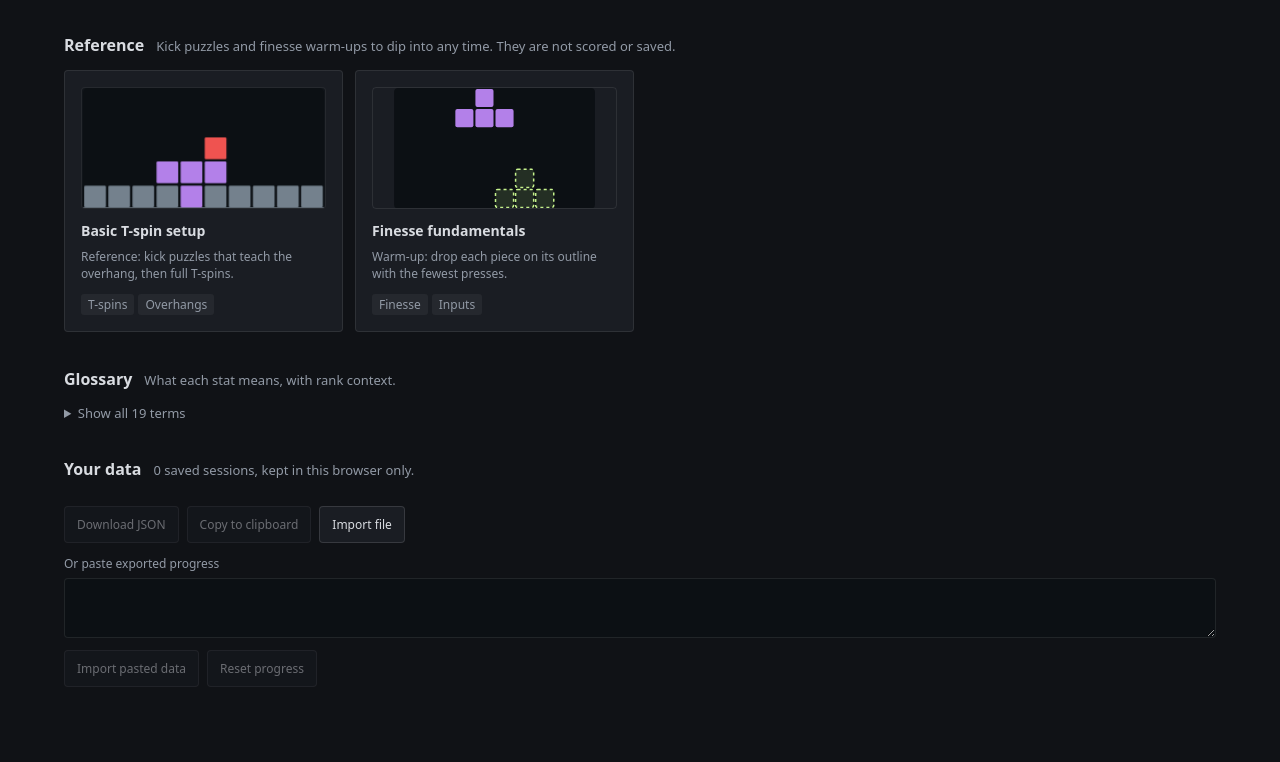
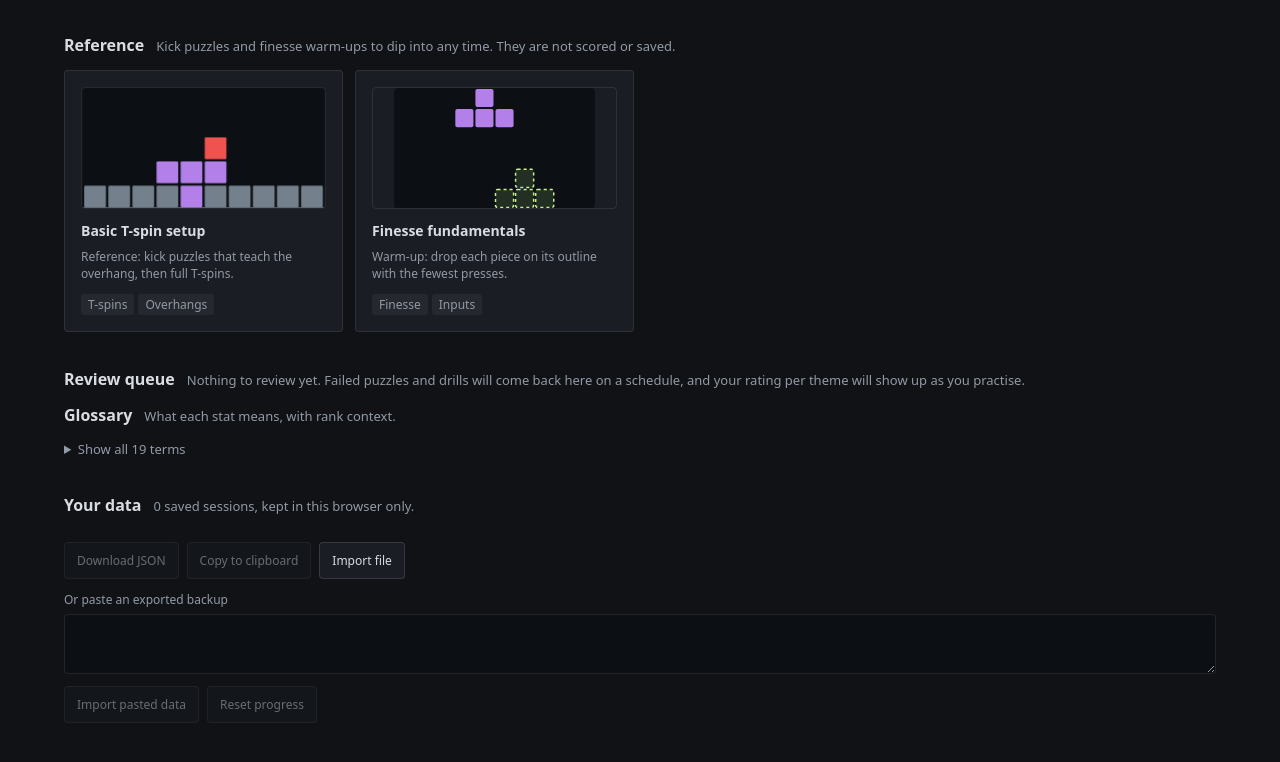
Before and after one commit to johnzhao08/Tetr-Trainer, a React (Vite) app: page / in a window 1280 px wide. Shown: the part 1506-2268 px from the top of the page. Built offline with nearby package versions, Linux system fonts and the light colour scheme.

Commit message:
Wire review card and combined backup into home

```diff
--- a/src/style.css
+++ b/src/style.css
@@ -1155,6 +1155,10 @@ kbd {
 .drill-card span { color: var(--muted); font-size: 12px; line-height: 1.5; }
 .drill-card .drill-card-best { margin-top: auto; padding-top: 4px; color: #d9dce1; }
 .card-note { color: #efcf54 !important; }
+.review-card { margin-top: 36px; display: grid; gap: 12px; }
+.rating-list { list-style: none; margin: 0; padding: 0; display: flex; flex-wrap: wrap; gap: 8px; }
+.rating-list li { display: flex; align-items: baseline; gap: 8px; padding: 6px 10px; border: 1px solid var(--border); border-radius: 4px; font-size: 13px; }
+.rating-list .rating-rd { color: var(--muted); font-size: 11px; }
 .data-section { margin-top: 36px; display: grid; gap: 12px; }
 .data-actions { display: flex; flex-wrap: wrap; align-items: center; gap: 8px; font-size: 13px; }
 .data-paste { display: grid; gap: 6px; font-size: 12px; color: var(--muted); }
--- a/src/ui/DataSection.tsx
+++ b/src/ui/DataSection.tsx
@@ -1,68 +1,80 @@
 import { useRef, useState } from "react";
-import {
-  emptyProgress,
-  exportProgress,
-  importProgressCounted,
-} from "../core/progress";
+import { exportBackup, importBackup } from "../core/backup";
+import { emptyProgress } from "../core/progress";
 import type { Progress } from "../core/progress";
-import { writeProgress } from "./progressStorage";
+import { emptyTraining, isTrainingEmpty } from "../core/training";
+import type { Training } from "../core/training";
+import { writeBoth } from "./progressStorage";
 
 type Message = { kind: "ok" | "error"; text: string } | null;
 
-// Export, import and reset for the saved drill history.
+// Export, import and reset for the saved drill history and training data.
 export function DataSection({
   progress,
+  training,
   onChange,
 }: {
   progress: Progress;
-  onChange: (next: Progress) => void;
+  training: Training;
+  onChange: (progress: Progress, training: Training) => void;
 }) {
   const [text, setText] = useState("");
   const [message, setMessage] = useState<Message>(null);
   const [confirming, setConfirming] = useState(false);
   const file = useRef<HTMLInputElement>(null);
   const count = progress.sessions.length;
+  const hasData = count > 0 || !isTrainingEmpty(training);
+  const backup = () => exportBackup(progress, training);
 
-  const apply = (next: Progress, okText: string) => {
-    onChange(next);
-    const saved = writeProgress(next);
-    setMessage({
-      kind: saved ? "ok" : "error",
-      text: saved ? okText : "Browser storage is unavailable, so this is not saved.",
-    });
+  const apply = (
+    next: Progress,
+    nextTraining: Training,
+    okText: string,
+  ): boolean => {
+    // Storage is all-or-nothing; on failure the old data stays in place.
+    if (!writeBoth(next, nextTraining)) {
+      setMessage({
+        kind: "error",
+        text: "Browser storage is unavailable or full. Nothing was changed.",
+      });
+      return false;
+    }
+    onChange(next, nextTraining);
+    setMessage({ kind: "ok", text: okText });
+    return true;
   };
   const download = () => {
     const url = URL.createObjectURL(
-      new Blob([exportProgress(progress)], { type: "application/json" }),
+      new Blob([backup()], { type: "application/json" }),
     );
     const link = document.createElement("a");
     link.href = url;
-    link.download = "tetr-trainer-progress.json";
+    link.download = "tetr-trainer-backup.json";
     link.click();
     URL.revokeObjectURL(url);
-    setMessage({ kind: "ok", text: "Progress downloaded." });
+    setMessage({ kind: "ok", text: "Backup downloaded." });
   };
   const copy = async () => {
     try {
-      await navigator.clipboard.writeText(exportProgress(progress));
-      setMessage({ kind: "ok", text: "Progress copied to the clipboard." });
+      await navigator.clipboard.writeText(backup());
+      setMessage({ kind: "ok", text: "Backup copied to the clipboard." });
     } catch {
       setMessage({ kind: "error", text: "Copy failed. Use Download instead." });
     }
   };
   const doImport = (source: string) => {
-    const result = importProgressCounted(source);
+    const result = importBackup(source);
     if (!result) {
       setMessage({
         kind: "error",
-        text: "That is not valid progress data, or none of its sessions were valid. Nothing was changed.",
+        text: "That is not a valid backup, or none of its sessions were valid. Nothing was changed.",
       });
       return;
     }
-    setText("");
-    const { accepted, skipped, trimmed } = result;
-    apply(
-      result.progress,
+    const { accepted, skipped, trimmed } = result.progress;
+    const ok = apply(
+      result.progress.progress,
+      result.training ?? training,
       `Imported ${accepted} ${accepted === 1 ? "session" : "sessions"}, replacing your saved progress.` +
         (skipped > 0
           ? ` Skipped ${skipped} invalid or duplicate ${skipped === 1 ? "record" : "records"}.`
@@ -71,6 +83,7 @@ export function DataSection({
           ? ` Dropped ${trimmed} older ${trimmed === 1 ? "session" : "sessions"} past the storage limit.`
           : ""),
     );
+    if (ok) setText("");
   };
   const onFile = async (picked: File | undefined) => {
     if (!picked) return;
@@ -96,10 +109,10 @@ export function DataSection({
         </p>
       </div>
       <div className="data-actions">
-        <button className="button" onClick={download} disabled={count === 0}>
+        <button className="button" onClick={download} disabled={!hasData}>
           Download JSON
         </button>
-        <button className="button" onClick={copy} disabled={count === 0}>
+        <button className="button" onClick={copy} disabled={!hasData}>
           Copy to clipboard
         </button>
         <button className="button" onClick={() => file.current?.click()}>
@@ -110,12 +123,12 @@ export function DataSection({
           type="file"
           accept="application/json,.json"
           hidden
-          aria-label="Progress file"
+          aria-label="Backup file"
           onChange={(e) => onFile(e.target.files?.[0])}
         />
       </div>
       <label className="data-paste">
-        <span>Or paste exported progress</span>
+        <span>Or paste an exported backup</span>
         <textarea
           value={text}
           rows={3}
@@ -133,12 +146,12 @@ export function DataSection({
         </button>
         {confirming ? (
           <>
-            <span>Delete all saved progress?</span>
+            <span>Delete all saved progress and training?</span>
             <button
               className="button danger"
               onClick={() => {
                 setConfirming(false);
-                apply(emptyProgress(), "Progress reset.");
+                apply(emptyProgress(), emptyTraining(), "Progress reset.");
               }}
             >
               Yes, reset
@@ -150,7 +163,7 @@ export function DataSection({
         ) : (
           <button
             className="button quiet"
-            disabled={count === 0}
+            disabled={!hasData}
             onClick={() => setConfirming(true)}
           >
             Reset progress
--- a/src/ui/HomeScreen.tsx
+++ b/src/ui/HomeScreen.tsx
@@ -1,12 +1,15 @@
-import { useState } from "react";
+import { useEffect, useState } from "react";
 import { REFERENCE, SIDE_TRACK } from "../core/catalog";
 import type { ModuleInfo } from "../core/catalog";
 import { recommendedStage } from "../core/curriculum";
+import { nextRefreshDelay } from "../core/review";
+import type { ReviewItem } from "../core/review";
 import { DataSection } from "./DataSection";
 import { GlossarySection } from "./GlossarySection";
 import { LevelCard } from "./LevelCard";
 import { ModuleCard } from "./ModuleCard";
-import { readProgress } from "./progressStorage";
+import { readProgress, readTraining } from "./progressStorage";
+import { ReviewCard } from "./ReviewCard";
 import { SettingsButton } from "./SettingsButton";
 import { StageList } from "./StageList";
 import { TrendsSection } from "./TrendsSection";
@@ -25,6 +28,8 @@ export function HomeScreen({
   onSettings: () => void;
 }) {
   const [progress, setProgress] = useState(readProgress);
+  const [training, setTraining] = useState(readTraining);
+  const now = useNow(training.review);
   return (
     <>
       <header className="site-header">
@@ -59,11 +64,48 @@ export function HomeScreen({
           modules={REFERENCE}
           onOpen={onOpen}
         />
+        <ReviewCard training={training} now={now} />
         <GlossarySection />
-        <DataSection progress={progress} onChange={setProgress} />
+        <DataSection
+          progress={progress}
+          training={training}
+          onChange={(p, t) => {
+            setProgress(p);
+            setTraining(t);
+          }}
+        />
       </main>
     </>
   );
+}
+
+/** The current time, refreshed at the next due time and when the tab returns. */
+function useNow(items: ReviewItem[]): number {
+  const [now, setNow] = useState(() => Date.now());
+  useEffect(() => {
+    const refresh = () => setNow(Date.now());
+    const onVisible = () => {
+      if (document.visibilityState === "visible") refresh();
+    };
+    window.addEventListener("focus", refresh);
+    document.addEventListener("visibilitychange", onVisible);
+    return () => {
+      window.removeEventListener("focus", refresh);
+      document.removeEventListener("visibilitychange", onVisible);
+    };
+  }, []);
+  // Items replaced (e.g. by a backup import) make the stored `now` stale.
+  useEffect(() => {
+    const timer = setTimeout(() => setNow(Date.now()), 0);
+    return () => clearTimeout(timer);
+  }, [items]);
+  useEffect(() => {
+    const delay = nextRefreshDelay(items, Date.now());
+    if (delay === null) return;
+    const timer = setTimeout(() => setNow(Date.now()), delay);
+    return () => clearTimeout(timer);
+  }, [items, now]);
+  return now;
 }
 
 function ModuleGroup({
--- /dev/null
+++ b/src/ui/ReviewCard.tsx
@@ -0,0 +1,40 @@
+import { dueItems } from "../core/review";
+import type { Training } from "../core/training";
+
+// Read-only summary: later phases hook puzzle, vision and opener screens to it.
+export function ReviewCard({
+  training,
+  now,
+}: {
+  training: Training;
+  now: number;
+}) {
+  const due = dueItems({ items: training.review }, now).length;
+  const ratings = Object.entries(training.players).sort(
+    (a, b) => b[1].rating - a[1].rating || (a[0] < b[0] ? -1 : 1),
+  );
+  const empty = training.review.length === 0 && ratings.length === 0;
+  return (
+    <section className="review-card" aria-labelledby="review-title">
+      <div className="level-heading">
+        <h2 id="review-title">Review queue</h2>
+        <p>
+          {empty
+            ? "Nothing to review yet. Failed puzzles and drills will come back here on a schedule, and your rating per theme will show up as you practise."
+            : `${due} ${due === 1 ? "item" : "items"} due for review.`}
+        </p>
+      </div>
+      {ratings.length > 0 && (
+        <ul className="rating-list" aria-label="Rating per theme">
+          {ratings.map(([theme, g]) => (
+            <li key={theme}>
+              <span>{theme}</span>
+              <strong>{Math.round(g.rating)}</strong>
+              <span className="rating-rd">&plusmn; {Math.round(g.rd)}</span>
+            </li>
+          ))}
+        </ul>
+      )}
+    </section>
+  );
+}
--- a/src/ui/progressStorage.ts
+++ b/src/ui/progressStorage.ts
@@ -1,5 +1,8 @@
+import { restoreBoth } from "../core/backup";
 import { emptyProgress, loadProgress, saveProgress } from "../core/progress";
 import type { Progress } from "../core/progress";
+import { emptyTraining, loadTraining, saveTraining } from "../core/training";
+import type { Training } from "../core/training";
 
 /** Browser storage, or null when it is blocked. */
 export function storage(): Storage | null {
@@ -20,3 +23,20 @@ export function writeProgress(progress: Progress): boolean {
   const s = storage();
   return s ? saveProgress(s, progress) : false;
 }
+
+export function readTraining(): Training {
+  const s = storage();
+  return s ? loadTraining(s) : emptyTraining();
+}
+
+/** True when the training data was written to browser storage. */
+export function writeTraining(training: Training): boolean {
+  const s = storage();
+  return s ? saveTraining(s, training) : false;
+}
+
+/** Writes both atomically; false (with storage rolled back) on any failure. */
+export function writeBoth(progress: Progress, training: Training): boolean {
+  const s = storage();
+  return s ? restoreBoth(s, { progress, training }) : false;
+}
```
